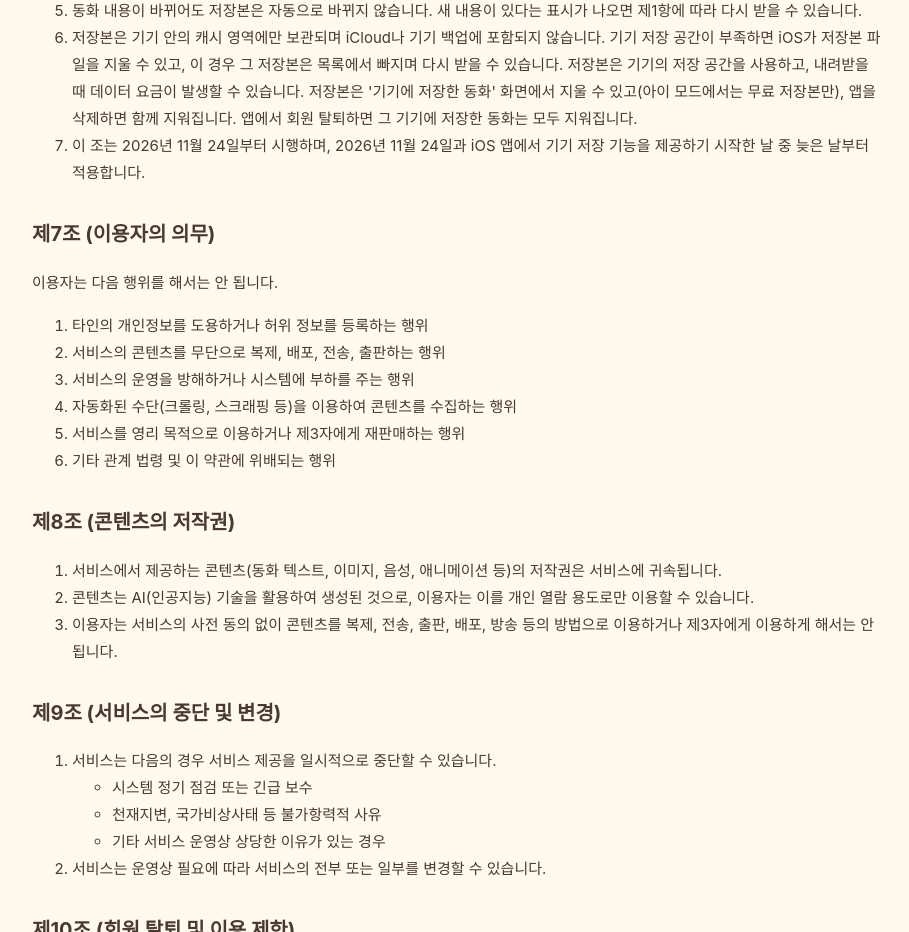
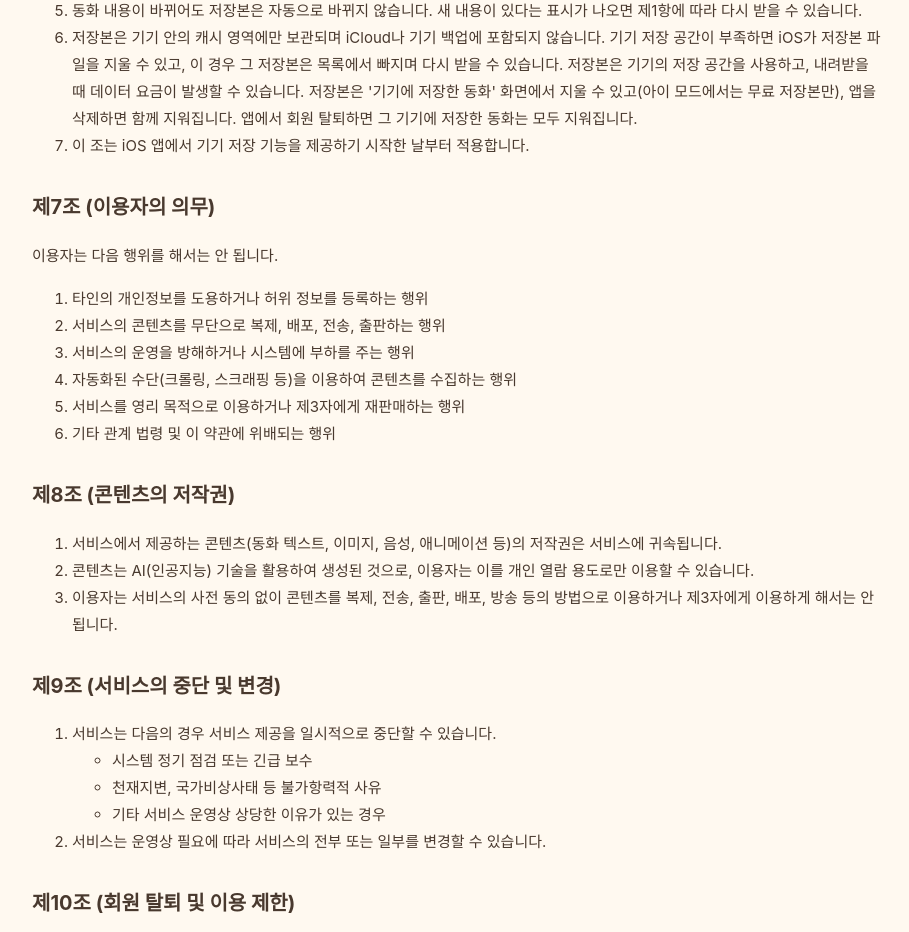
Before and after one commit to youngkim90/ddukddak-legal, a plain HTML site: page ios/terms-of-service.html in a window 1280 px wide. Shown: the part 3641-4573 px from the top of the page, without its empty margins (182-1091 px from the left). Drawn offline with Linux system fonts and the light colour scheme.

Commit message:
docs: fix the remaining effective-date sentence in the iOS device saving clause (#19)

```diff
--- a/ios/terms-of-service.html
+++ b/ios/terms-of-service.html
@@ -100,7 +100,7 @@
 <li>앱은 인터넷에 연결되어 있을 때 저장본마다 계속 열 수 있는지 확인합니다. 마지막으로 확인한 날부터 30일이 지나면 인터넷에 연결해 다시 확인할 때까지 그 저장본을 열 수 없습니다. 소장 저장본은 Apple 환불에 따른 이용권 회수, 동화 제공 중단 등으로 그 계정에서 온라인으로 그 동화를 더 볼 수 없게 되면, 무료 저장본은 무료 동화 지정이 풀리거나 동화 제공이 중단되면 먼저 열 수 없게 되고, 다시 확인해도 마찬가지이면 기기에서 지워집니다.</li>
 <li>동화 내용이 바뀌어도 저장본은 자동으로 바뀌지 않습니다. 새 내용이 있다는 표시가 나오면 제1항에 따라 다시 받을 수 있습니다.</li>
 <li>저장본은 기기 안의 캐시 영역에만 보관되며 iCloud나 기기 백업에 포함되지 않습니다. 기기 저장 공간이 부족하면 iOS가 저장본 파일을 지울 수 있고, 이 경우 그 저장본은 목록에서 빠지며 다시 받을 수 있습니다. 저장본은 기기의 저장 공간을 사용하고, 내려받을 때 데이터 요금이 발생할 수 있습니다. 저장본은 '기기에 저장한 동화' 화면에서 지울 수 있고(아이 모드에서는 무료 저장본만), 앱을 삭제하면 함께 지워집니다. 앱에서 회원 탈퇴하면 그 기기에 저장한 동화는 모두 지워집니다.</li>
-<li>이 조는 2026년 11월 24일부터 시행하며, 2026년 11월 24일과 iOS 앱에서 기기 저장 기능을 제공하기 시작한 날 중 늦은 날부터 적용합니다.</li>
+<li>이 조는 iOS 앱에서 기기 저장 기능을 제공하기 시작한 날부터 적용합니다.</li>
 </ol>
 <h2>제7조 (이용자의 의무)</h2>
 
```
